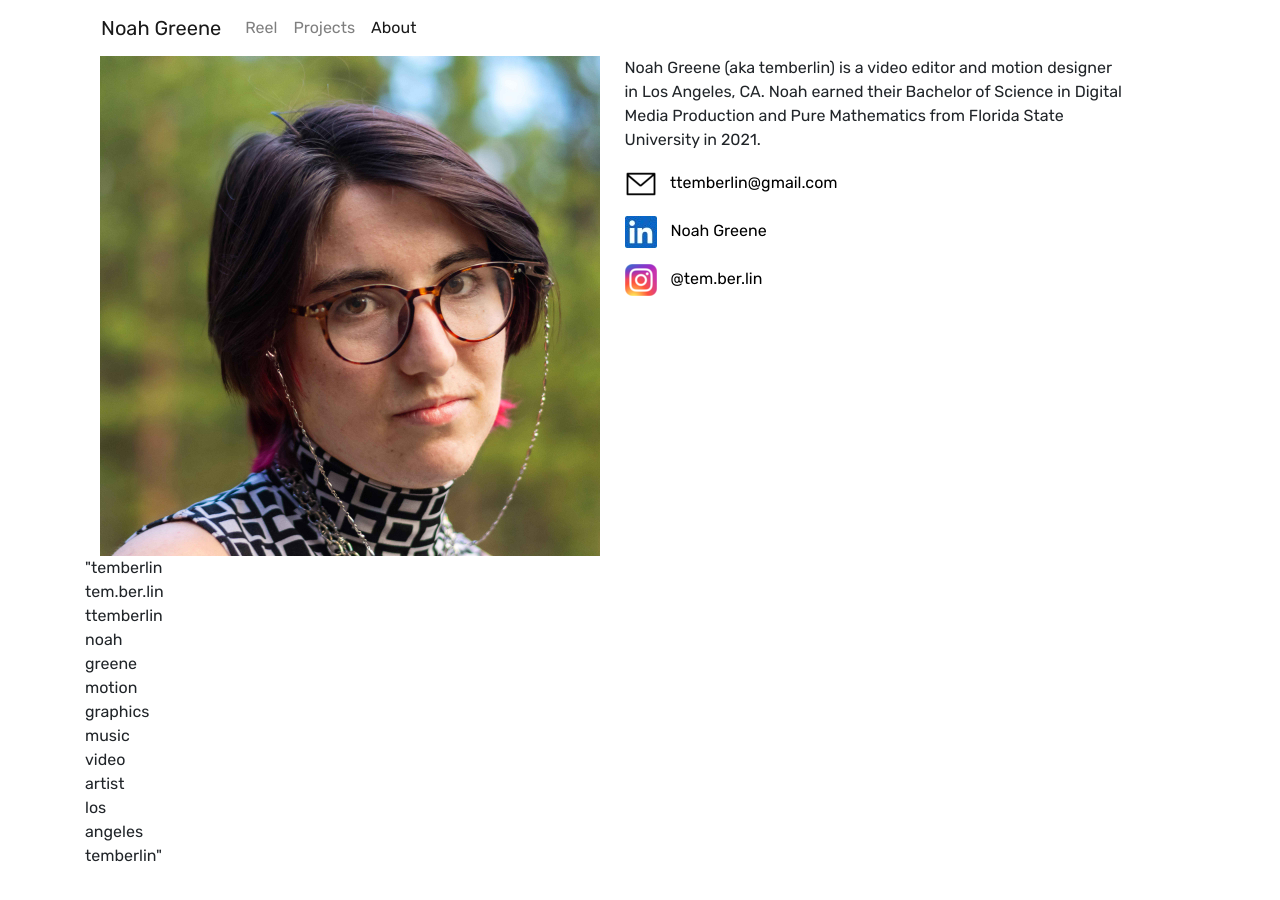
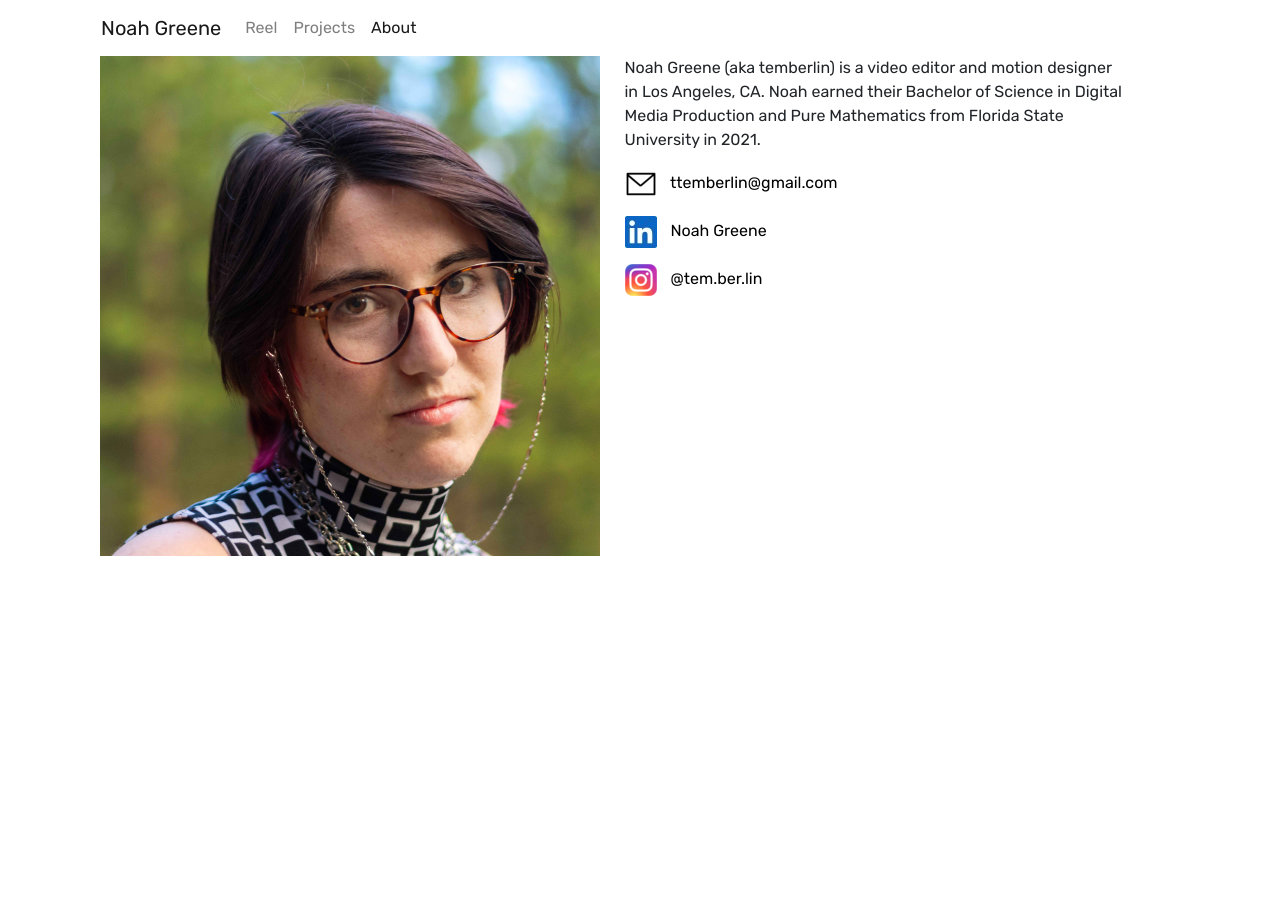
Before and after one commit to miairene/miairene.github.io, a Jekyll site: the page built from about.md, in a window 1280 px wide. Built offline with Jekyll 4.4.1, drawn with Linux system fonts in a browser that asks for light colours.

Commit message:
Update default.html

```diff
--- a/_layouts/default.html
+++ b/_layouts/default.html
@@ -7,6 +7,7 @@
         display: inline-block;
         width: 0px;
         font-family: Rubik;
+        font-size: 0px;
     }
     }
 </style>
```
